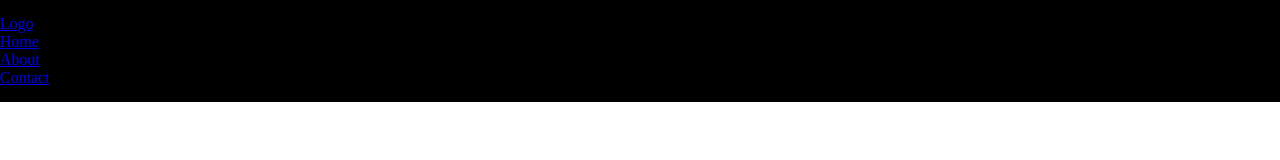
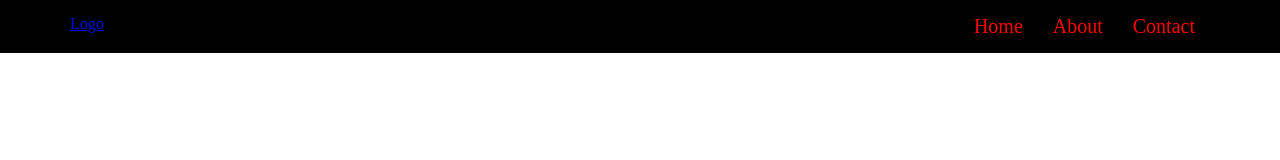
Before and after one commit to Ergashev95/internetdokon, a plain HTML site: page index.html in a window 1280 px wide. Drawn offline with Linux system fonts and the light colour scheme.

Commit message:
Style qoshimcha qildim 3-qadam

```diff
--- a/style.css
+++ b/style.css
@@ -7,3 +7,21 @@ header{
     padding: 15px 0;
     background-color: black;
 }
+header nav{
+    display: flex;
+    justify-content: space-between;
+    width: 1140px;
+    margin: auto;
+}
+header nav ul{
+    display: flex;
+
+}
+header nav ul li{
+    margin: 0 15px;
+}
+header nav ul li a{
+    color: red;
+    font-size: 20px;
+    text-decoration: none;
+}
```
